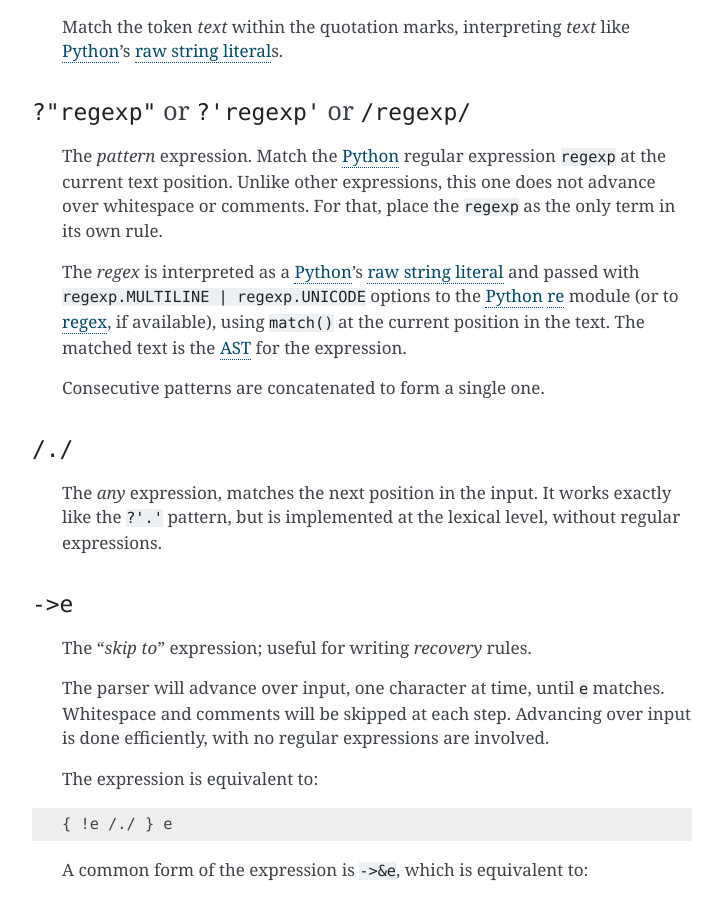
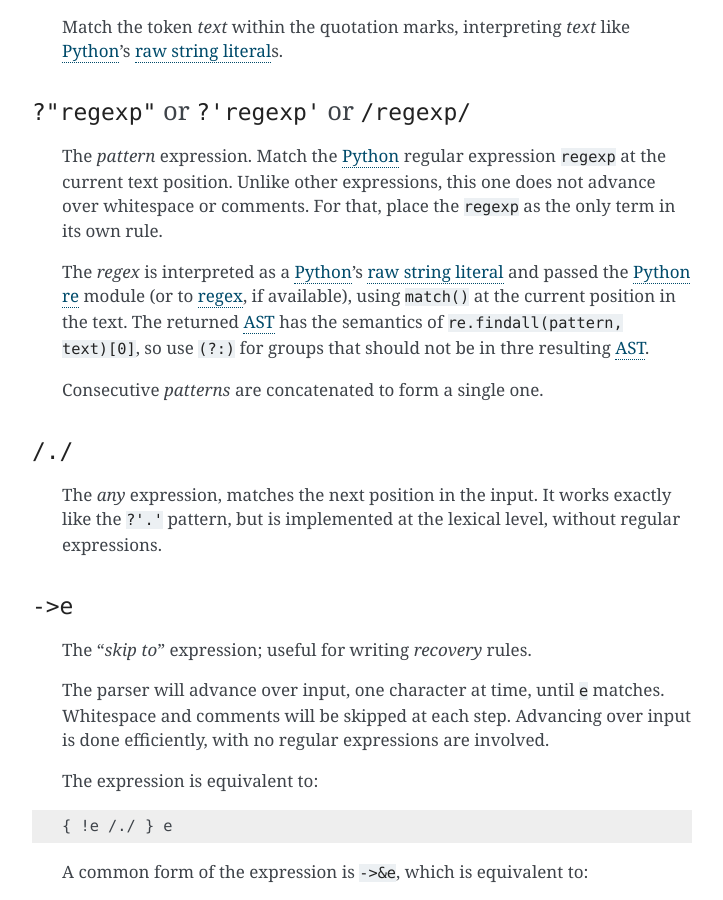
Before and after one commit to neogeny/TatSu, a Sphinx documentation site: the page built from docs/syntax.rst, in a window 1280 px wide and 900 px high, scrolled down 5245 px. Shown: the whole window, without its empty margins (388-1111 px from the left). Built offline with Sphinx 7.4.7, drawn with Linux system fonts in a browser that asks for light colours; pages that are not in the unit, such as notebooks, are missing from menus; the version number is read from the project's files by our own code.

Commit message:
[docs] update to patterns honoring re groups

```diff
--- a/CHANGELOG.rst
+++ b/CHANGELOG.rst
@@ -14,6 +14,9 @@ The format of this *Change Log* is inspired by `keeapachangelog.org`_.
 `X.Y.Z`_ @ 2022
 ---------------
 .. _`X.Y.Z`: https://github.com/apalala/tatsu/compare/v5.7.3...master
+
+* Make sure that the generated parser is the same as the bootstrap parser.
+* Honor grouping in pattern expressions with the semantics of ``re.findall(pattern, text)[0]``
 
 
 `5.7.3`_ @ 2021-12-20
--- a/docs/syntax.rst
+++ b/docs/syntax.rst
@@ -291,9 +291,9 @@ The expressions, in reverse order of operator precedence, can be:
 ^^^^^^^^^^^^^^^^^^^^^^^^^^^^^^^^^^^^^^^^^^^^^^
     The *pattern* expression. Match the `Python`_ regular expression ``regexp`` at the current text position. Unlike other expressions, this one does not advance over whitespace or comments. For that, place the ``regexp`` as the only term in its own rule.
 
-    The *regex* is interpreted as a Python_'s `raw string literal`_ and passed with ``regexp.MULTILINE | regexp.UNICODE`` options to the Python_ re_ module (or to regex_, if available), using ``match()`` at the current position in the text. The matched text is the AST_ for the expression.
+    The *regex* is interpreted as a Python_'s `raw string literal`_ and passed the Python_ re_ module (or to regex_, if available), using ``match()`` at the current position in the text. The returned AST_ has the semantics of ``re.findall(pattern, text)[0]``, so use ``(?:)`` for groups that should not be in thre resulting AST_.
 
-    Consecutive patterns are concatenated to form a single one.
+    Consecutive *patterns* are concatenated to form a single one.
 
 ``/./``
 ^^^^^^^
```
